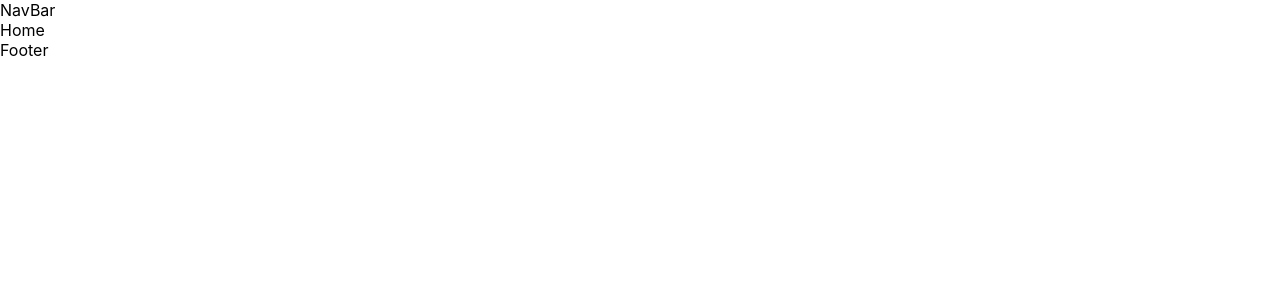
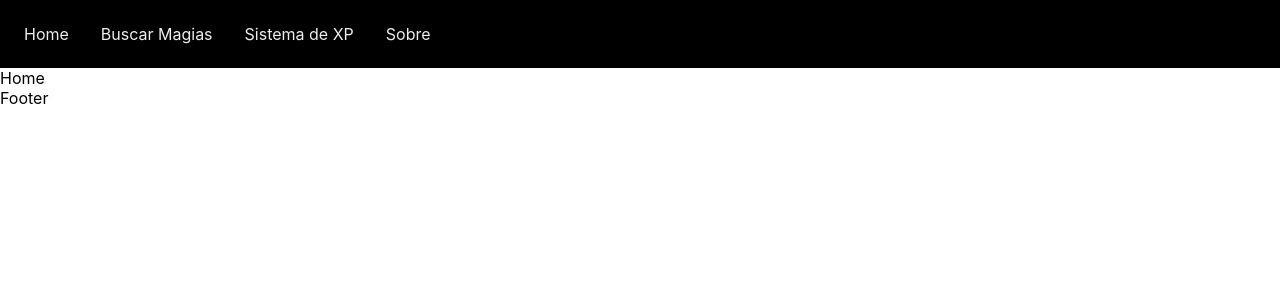
Before and after one commit to JoabUrbano/duckRpg, a React (Create React App) app in the folder duck-rpg-web/: page / in a window 1280 px wide. Shown: the top 300 px of the page. Built offline with nearby package versions, Linux system fonts and the light colour scheme.

Commit message:
Inicio da NavBar

```diff
--- a/duck-rpg-web/src/components/layout/NavBar.js
+++ b/duck-rpg-web/src/components/layout/NavBar.js
@@ -1,7 +1,14 @@
+import Styles from './NavBar.module.css';
+
 function NavBar() {
     return(
-        <div>
-            NavBar
+        <div className={Styles.navbar}>
+            <ui>
+                <li>Home</li>
+                <li>Buscar Magias</li>
+                <li>Sistema de XP</li>
+                <li>Sobre</li>
+            </ui>
         </div>
     )
 }
--- /dev/null
+++ b/duck-rpg-web/src/components/layout/NavBar.module.css
@@ -0,0 +1,14 @@
+.navbar{
+    background-color: black;
+    color: #eee;
+    padding: 1.5em;
+}
+
+.navbar ui{
+    list-style: none;
+    display: flex;
+}
+
+.navbar ui li{
+    padding-right: 2em;
+}
```
Also changed, not shown: duck-rpg-web/src/img/logoDuckRPG.webp (added).
